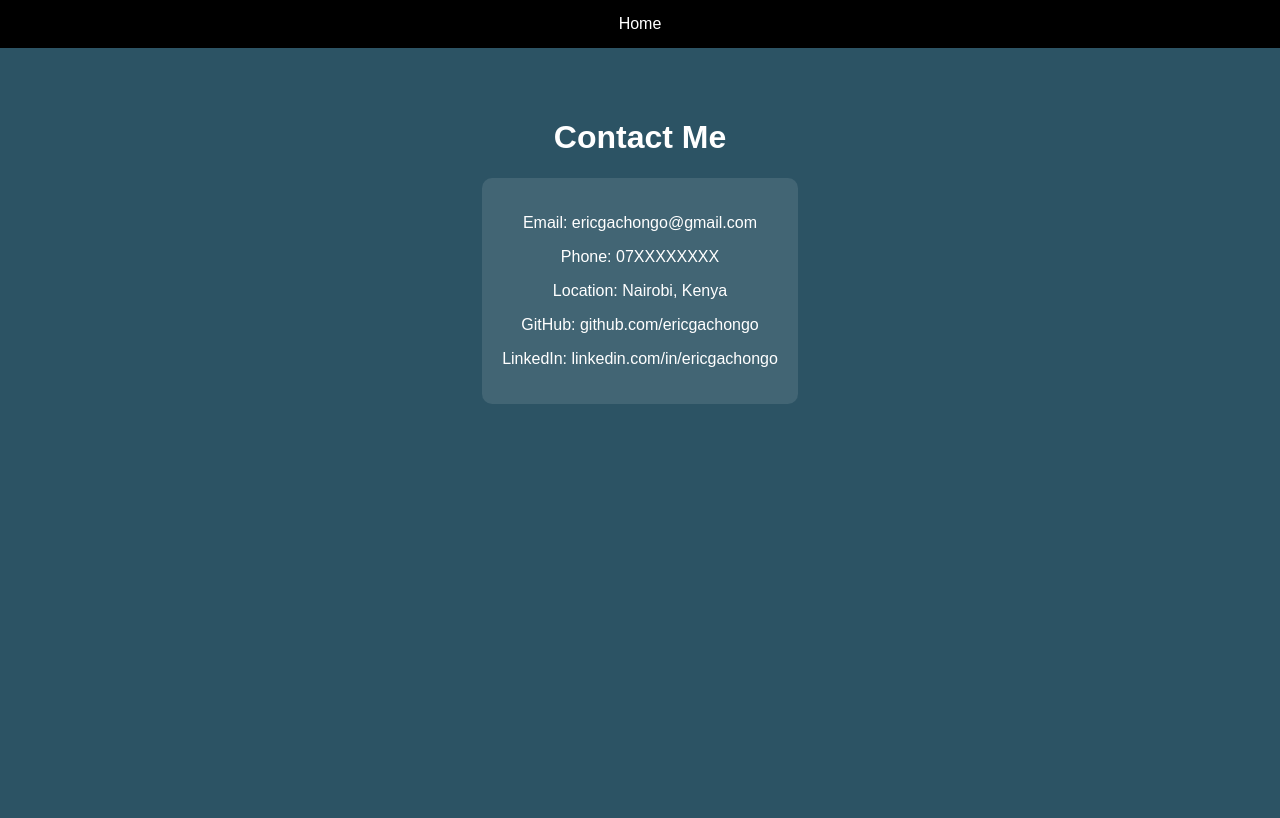
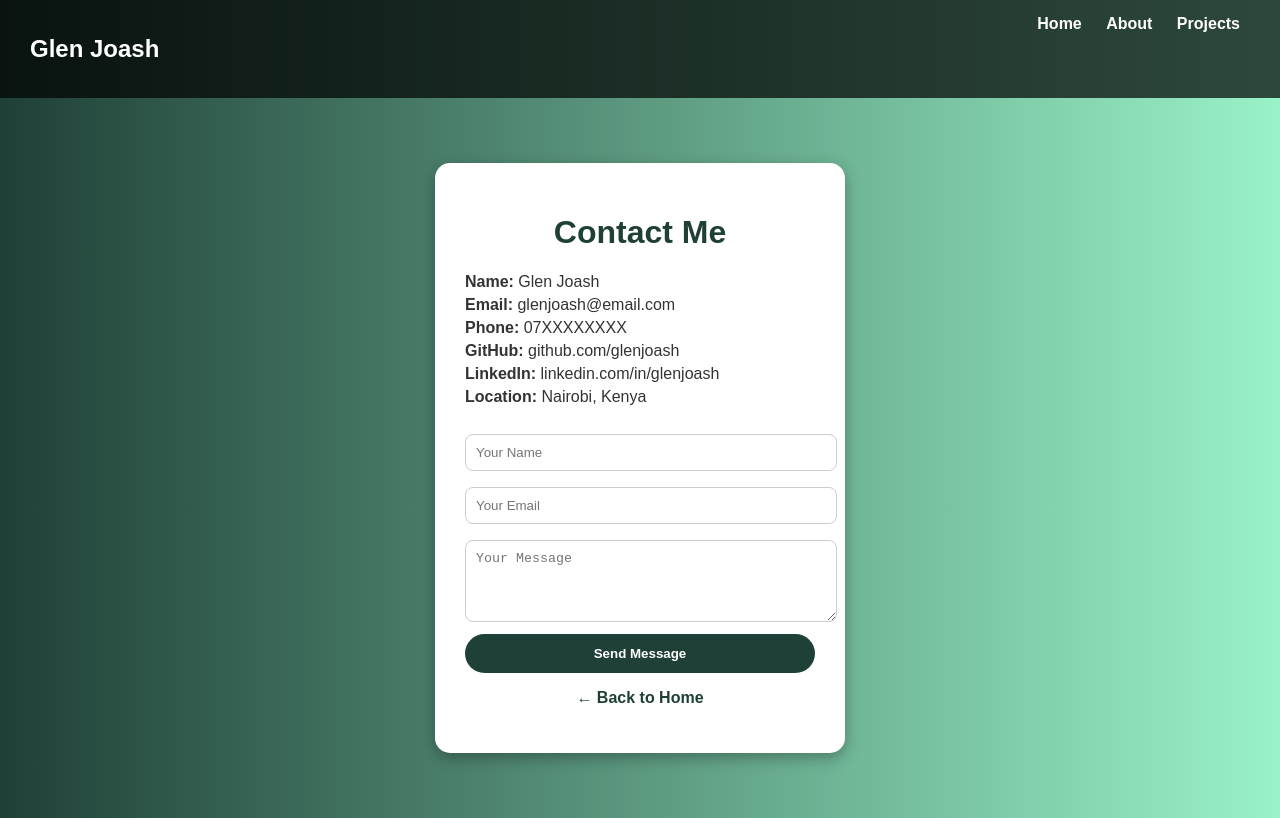
Before and after one commit to Glen-Joash/Glen-Joash, a plain HTML site: page contacts.html in a window 1280 px wide. Drawn offline with Linux system fonts and the light colour scheme.

Commit message:
Add files via upload

```diff
--- a/contacts.html
+++ b/contacts.html
@@ -2,37 +2,91 @@
 <html lang="en">
 <head>
 <meta charset="UTF-8">
-<title>Contact</title>
+<meta name="viewport" content="width=device-width, initial-scale=1.0">
+<title>Contact | Glen Joash</title>
 
 <style>
 body {
-    font-family: Arial;
-    background: #2c5364;
-    color: white;
-    text-align: center;
     margin: 0;
-}
-
-.container {
-    padding: 50px;
+    font-family: Arial, sans-serif;
+    background: linear-gradient(to right, #1f4037, #99f2c8);
+    color: #333;
 }
 
 nav {
-    background: black;
-    padding: 15px;
+    display: flex;
+    justify-content: space-between;
+    padding: 15px 30px;
+    background: rgba(0,0,0,0.7);
 }
 
 nav a {
     color: white;
-    margin: 10px;
     text-decoration: none;
+    margin: 0 10px;
+    font-weight: bold;
 }
 
-.box {
-    background: rgba(255,255,255,0.1);
-    padding: 20px;
-    border-radius: 10px;
-    display: inline-block;
+.container {
+    display: flex;
+    justify-content: center;
+    align-items: center;
+    height: 90vh;
+}
+
+.contact-box {
+    background: white;
+    padding: 30px;
+    border-radius: 15px;
+    width: 350px;
+    box-shadow: 0 5px 15px rgba(0,0,0,0.3);
+}
+
+h1 {
+    text-align: center;
+    color: #1f4037;
+}
+
+.info {
+    margin-bottom: 20px;
+}
+
+.info p {
+    margin: 5px 0;
+}
+
+form input, form textarea {
+    width: 100%;
+    padding: 10px;
+    margin: 8px 0;
+    border-radius: 8px;
+    border: 1px solid #ccc;
+}
+
+button {
+    width: 100%;
+    padding: 12px;
+    border: none;
+    background: #1f4037;
+    color: white;
+    font-weight: bold;
+    border-radius: 25px;
+    cursor: pointer;
+}
+
+button:hover {
+    background: #14532d;
+}
+
+.footer {
+    text-align: center;
+    margin-top: 15px;
+}
+
+.footer a {
+    text-decoration: none;
+    color: #1f4037;
+    font-weight: bold;
 }
 </style>
 </head>
@@ -40,21 +94,40 @@ nav a {
 <body>
 
 <nav>
-    <a href="index.html">Home</a>
+    <h2 style="color:white;">Glen Joash</h2>
+    <div>
+        <a href="index.html">Home</a>
+        <a href="about.html">About</a>
+        <a href="projects.html">Projects</a>
+    </div>
 </nav>
 
 <div class="container">
+    <div class="contact-box">
 
-<h1>Contact Me</h1>
+        <h1>Contact Me</h1>
 
-<div class="box">
-<p>Email: ericgachongo@gmail.com</p>
-<p>Phone: 07XXXXXXXX</p>
-<p>Location: Nairobi, Kenya</p>
-<p>GitHub: github.com/ericgachongo</p>
-<p>LinkedIn: linkedin.com/in/ericgachongo</p>
-</div>
+        <div class="info">
+            <p><strong>Name:</strong> Glen Joash</p>
+            <p><strong>Email:</strong> glenjoash@email.com</p>
+            <p><strong>Phone:</strong> 07XXXXXXXX</p>
+            <p><strong>GitHub:</strong> github.com/glenjoash</p>
+            <p><strong>LinkedIn:</strong> linkedin.com/in/glenjoash</p>
+            <p><strong>Location:</strong> Nairobi, Kenya</p>
+        </div>
 
+        <form>
+            <input type="text" placeholder="Your Name" required>
+            <input type="email" placeholder="Your Email" required>
+            <textarea rows="4" placeholder="Your Message"></textarea>
+            <button type="submit">Send Message</button>
+        </form>
+
+        <div class="footer">
+            <p><a href="index.html">← Back to Home</a></p>
+        </div>
+
+    </div>
 </div>
 
 </body>
```
Also changed, not shown: index.html (+2 -2 lines).
